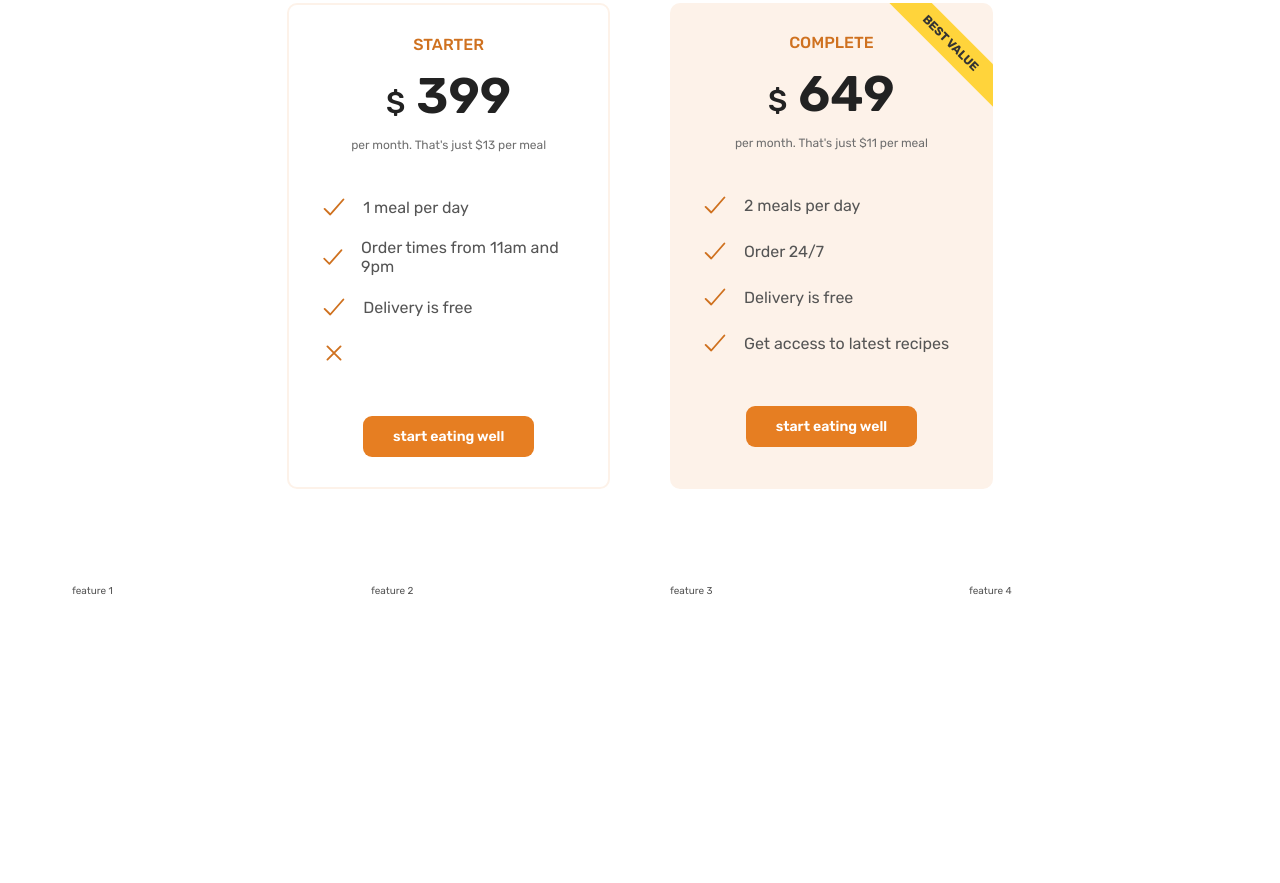
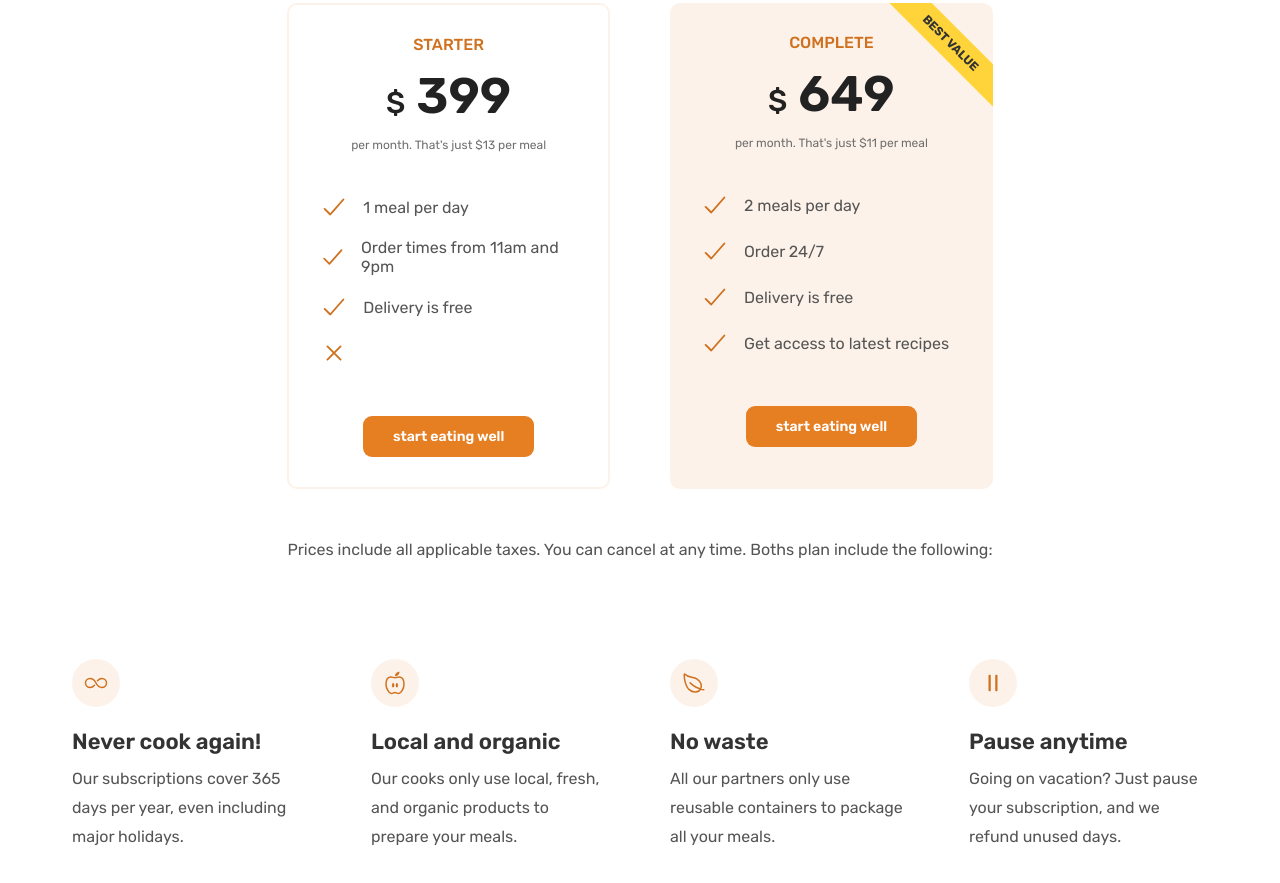
Before and after one commit to MahdiMohammadi98125/OMNI-FOOD-PROJECT, a plain HTML site: page index.html in a window 1280 px wide. Shown: the part 4616-5499 px from the top of the page. Before the commit the page ends 5309 px from the top, so only its background shows below. Drawn offline with nearby package versions, Linux system fonts and the light colour scheme.

Commit message:
feature section  added

```diff
--- a/css/genral.css
+++ b/css/genral.css
@@ -195,6 +195,8 @@ body {
   height: 3rem;
   color: #cf711f;
 }
+/* HELPER/SETTING CLASSES */
+
 .margin-right-sm {
   margin-right: 1.2rem;
 }
--- a/css/style.css
+++ b/css/style.css
@@ -379,3 +379,29 @@
   text-align: center;
   margin-top: 4.8rem;
 }
+
+.plan-details {
+  font-size: 1.6rem;
+  text-align: center;
+  line-height: 1.6;
+}
+
+.feature-icon {
+  width: 2.4rem;
+  height: 2.4rem;
+  margin-bottom: 1.8rem;
+  color: #cf711f;
+  background-color: #fdf2e9;
+  padding: 1.2rem;
+  border-radius: 50%;
+}
+.feature-title {
+  font-size: 2.2rem;
+  margin-bottom: 1rem;
+  font-weight: 600;
+  color: #333;
+}
+.feature-text {
+  font-size: 1.6rem;
+  line-height: 1.8;
+}
--- a/index.html
+++ b/index.html
@@ -348,7 +348,7 @@
 
         </div>
 
-        <div class="container grid grid--2-cols">
+        <div class="container grid grid--2-cols margin-bottom-md">
 
         <div class="pricing-plan pricing-plan--starter">
 
@@ -394,11 +394,61 @@
         </div>
         </div>
 
+          <div class="container grid">
+            <aside class="plan-details">
+              Prices include all applicable taxes.
+               You can cancel at any time.
+               Boths plan include the following:
+            </aside>
+          </div>
+
         <div class="container grid grid--4-cols">
-          <div class="feature">feature 1</div>
-          <div class="feature">feature 2</div>
-          <div class="feature">feature 3</div>
-          <div class="feature">feature 4</div>
+          <div class="feature">
+
+            <ion-icon class = "feature-icon" name="infinite-outline">
+            </ion-icon>
+
+            <p class="feature-title">Never cook again!</p>
+            <p class="feature-text">
+              Our subscriptions cover
+               365 days per year,
+               even including major holidays.
+              </p>
+
+          </div>
+
+
+          <div class="feature">
+            <ion-icon class = "feature-icon" name="nutrition-outline">
+            </ion-icon>
+
+            <p class="feature-title">Local and organic</p>
+            <p class="feature-text">
+              Our cooks only use local, fresh,
+               and organic products to prepare your meals.
+              </p>
+          </div>
+
+          <div class="feature">
+            <ion-icon class = "feature-icon" name="leaf-outline">
+            </ion-icon>
+
+            <p class="feature-title">No waste</p>
+            <p class="feature-text">
+              All our partners only use reusable containers
+               to package all your meals.
+              </p>
+          </div>
+          <div class="feature">
+            <ion-icon class = "feature-icon" name="pause-outline">
+            </ion-icon>
+
+            <p class="feature-title">Pause anytime</p>
+            <p class="feature-text">
+              Going on vacation? Just pause your subscription,
+               and we refund unused days.
+              </p>
+          </div>
         </div>
       </section>
     </main>
```
